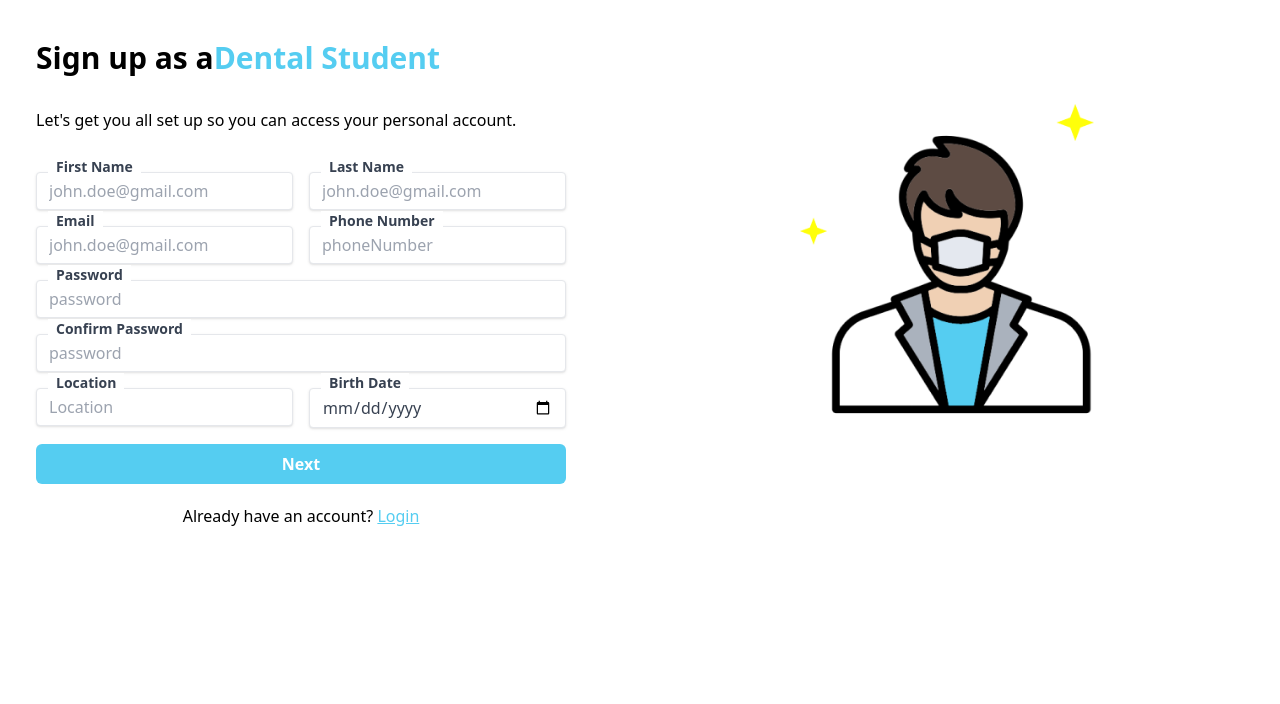
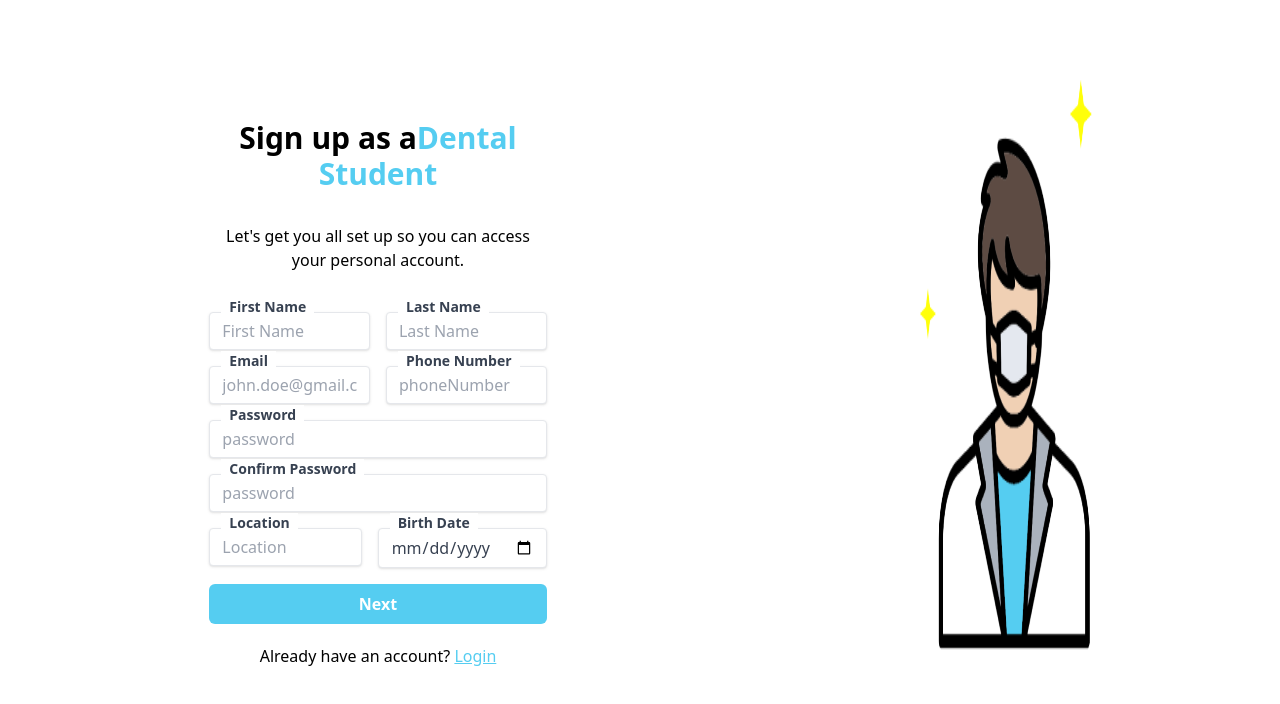
Before and after one commit to Sam-Ash01/DentalCare, a React (Create React App) app in the folder FrontEnd/: page /SignupDoctor in a window 1280 px wide. Shown: the top 704 px of the page. Built offline with nearby package versions, Linux system fonts and the light colour scheme.

Commit message:
final Edite

```diff
--- a/FrontEnd/src/pages/Log-in/SignupDoctor.js
+++ b/FrontEnd/src/pages/Log-in/SignupDoctor.js
@@ -56,22 +56,16 @@ function SignupDoctor() {
 
 
   return (
-    <div className='flex justify-around items-center flex-row-reverse flexclomn margintop1'>
-    <div className='mw50 flex justify-center'>
-    <img
-        className=" w-1/2 "
-        src={'./About2.png'}
-        alt="About Hero Image"
-        />
-    </div>
-    <div className="container  mt-10 mw50 pl-9 flex justify-start flex-col items-start">
+  <div className='flex justify-around md:m-20 margintop1 flexclrev margineleft100'>
+    <div className=' w-1/3 flex justify-center'>
+      <div className="container  mt-10 mw50 pl-9 flex justify-center flex-col items-start">
       <h1 className="text-3xl font-bold text-center mb-8 ">
         Sign up as a<span className='blueden'>Dental Student</span>
       </h1>
       <p className="text-center mb-10">
         Let's get you all set up so you can access your personal account.
       </p>
-      <form onSubmit={handleSubmit} className="flex flex-col gap-4">
+      <form onSubmit={handleChange} className="flex flex-col gap-4">
         <div className="flex gap-4">
           <div className="relative flex flex-col w-full">
             <label htmlFor="text" className="text-gray-700 text-sm font-bold mb-2 bg-white absolute top-15 left-3 px-2">
@@ -81,7 +75,7 @@ function SignupDoctor() {
               type="text"
               id="text"
               className="shadow appearance-none border rounded w-full py-2 px-3 text-gray-700 leading-tight focus:outline-none focus:shadow-outline"
-              placeholder="john.doe@gmail.com"
+              placeholder="First Name"
             />
           </div>
           <div className="relative flex flex-col w-full">
@@ -95,7 +89,7 @@ function SignupDoctor() {
               value={formData.lastName}
               onChange={handleChange}
               className="shadow appearance-none border rounded w-full py-2 px-3 text-gray-700 leading-tight focus:outline-none focus:shadow-outline"
-              placeholder="john.doe@gmail.com"
+              placeholder="Last Name"
             />
           </div>
         </div>
@@ -199,6 +193,7 @@ function SignupDoctor() {
             />
           </div> */}
         </div>
+
         <button
           type="submit"
           className="bgblueden hover:bg-white bluedenhover borderbluedenthover text-white font-bold py-2 px-4 rounded-md"
@@ -212,9 +207,17 @@ function SignupDoctor() {
         </a>
       </p>
       </form>
+      </div>
+    </div>
+    <div className=' w-1/3 flex justify-end'>
+    <img
+        className=" w-1/2 "
+        src={'./About2.png'}
+        alt="About Hero Image"
+        />
     </div>
     </div>
-  );
+)
 }
 
 export default SignupDoctor;
```
